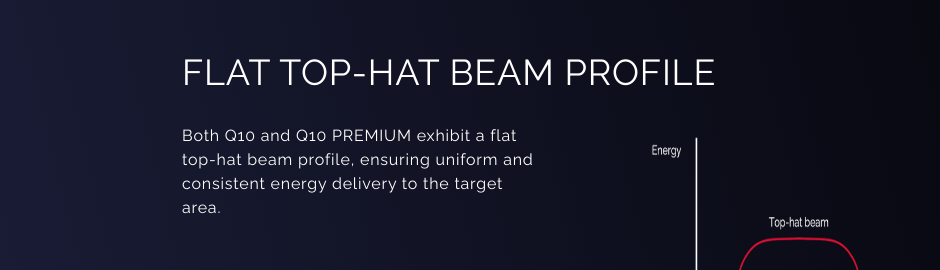
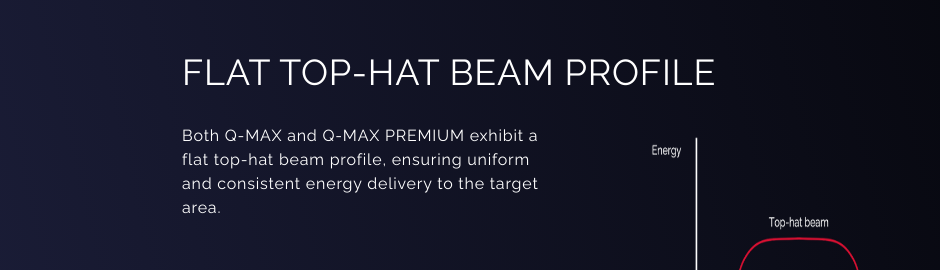
Before and after one commit to NiralTech/romed-website, a React (Vite) app: page /qmax in a window 1280 px wide. Shown: the part 940-1210 px from the top of the page, without its empty margins (90-1030 px from the left). Built offline with nearby package versions, Linux system fonts and the light colour scheme.

Commit message:
text content modified.

```diff
--- a/src/Pages/products/Qmax.jsx
+++ b/src/Pages/products/Qmax.jsx
@@ -38,7 +38,7 @@
       </div>
       <div>
         <p>
-          Both Q10 and Q10 PREMIUM exhibit a flat top-hat beam profile, ensuring
+          Both Q-MAX and Q-MAX PREMIUM exhibit a flat top-hat beam profile, ensuring
           uniform and consistent energy delivery to the target area.
         </p>
         <div className="flex mt-10">
```
